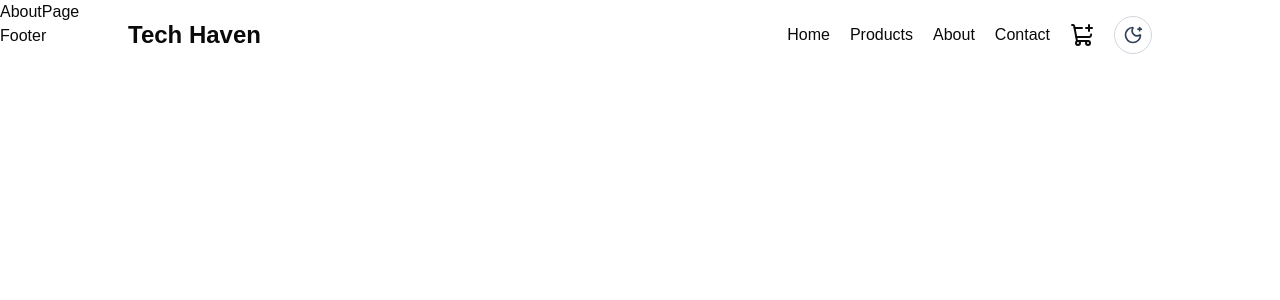
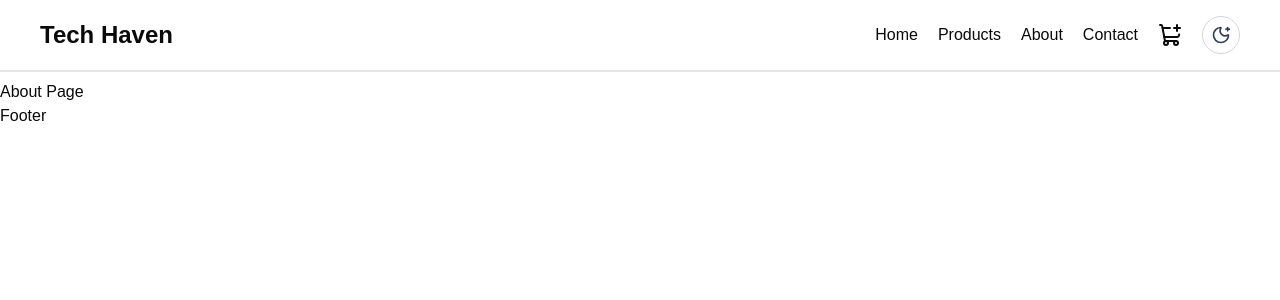
Before and after one commit to WinHtooNaing/cms-landing-page, a React (Vite) app: page /about in a window 1280 px wide. Shown: the top 300 px of the page. Built offline with nearby package versions, Linux system fonts and the light colour scheme.

Commit message:
Adjusted Nav bar

```diff
--- a/src/components/Footer.tsx
+++ b/src/components/Footer.tsx
@@ -1,5 +1,5 @@
 const Footer = () => {
-  return <div>Footer</div>
+  return <footer>Footer</footer>
 }
 
 export default Footer
--- a/src/components/Nav.tsx
+++ b/src/components/Nav.tsx
@@ -9,7 +9,7 @@ const Navbar = () => {
     setIsDarkMode((prev) => !prev)
   }
   return (
-    <div className="fixed top-0 ml-[10%] flex w-[80%] items-center justify-between py-4">
+    <div className="fixed top-0 m-auto flex w-full place-items-center items-center justify-between border-b-2 px-10 py-4">
       <h1 className="text-2xl font-bold">Tech Haven</h1>
       <div className="flex items-center gap-5 max-sm:hidden">
         <NavLink to="/">Home</NavLink>
--- a/src/pages/About.tsx
+++ b/src/pages/About.tsx
@@ -1,7 +1,11 @@
 import React from "react"
 
 const Aboutpage = () => {
-  return <div>AboutPage</div>
+  return (
+    <>
+      <section className="mt-20">About Page</section>
+    </>
+  )
 }
 
 export default Aboutpage
--- a/src/pages/Contact.tsx
+++ b/src/pages/Contact.tsx
@@ -1,7 +1,11 @@
 import React from "react"
 
 const Contactpage = () => {
-  return <div>ContactPage</div>
+  return (
+    <>
+      <section className="mt-20">Contack us</section>
+    </>
+  )
 }
 
 export default Contactpage
```
